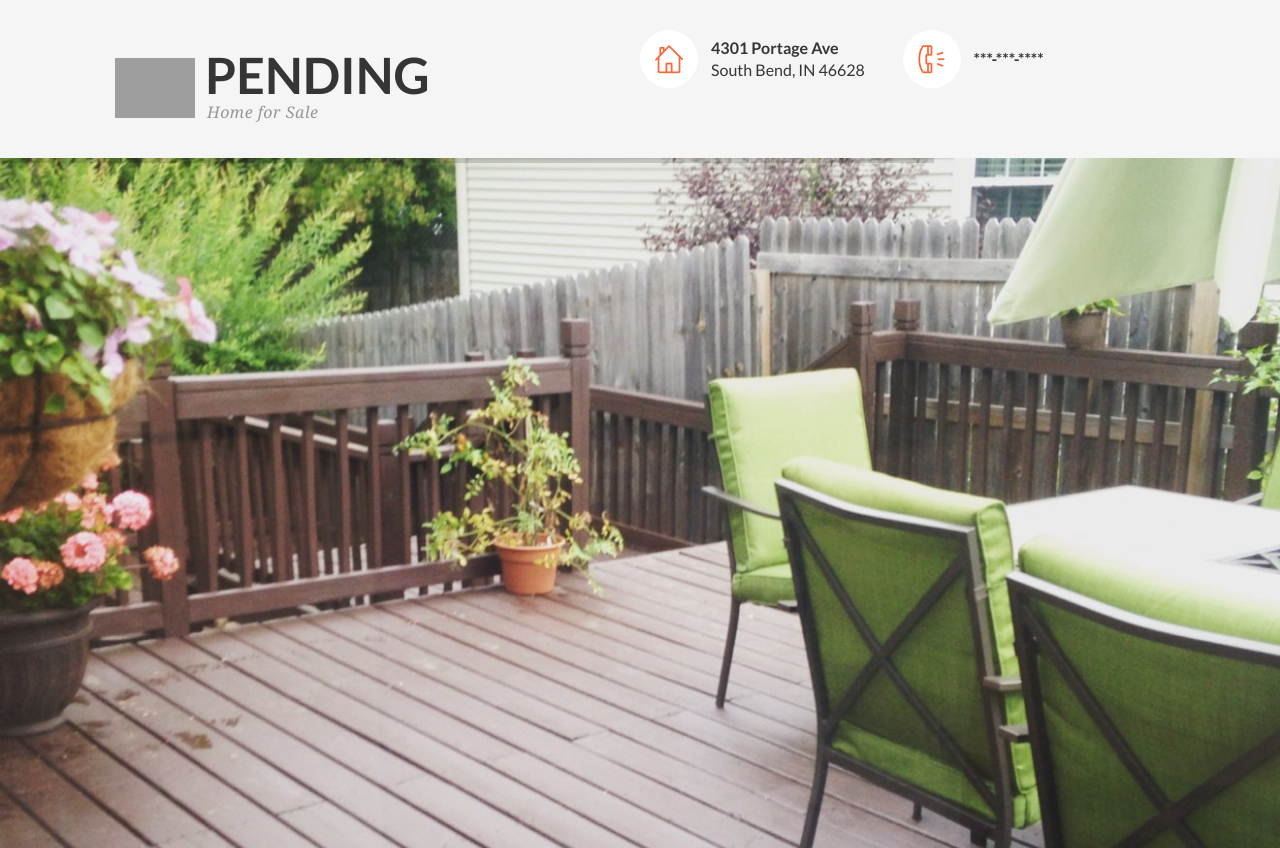
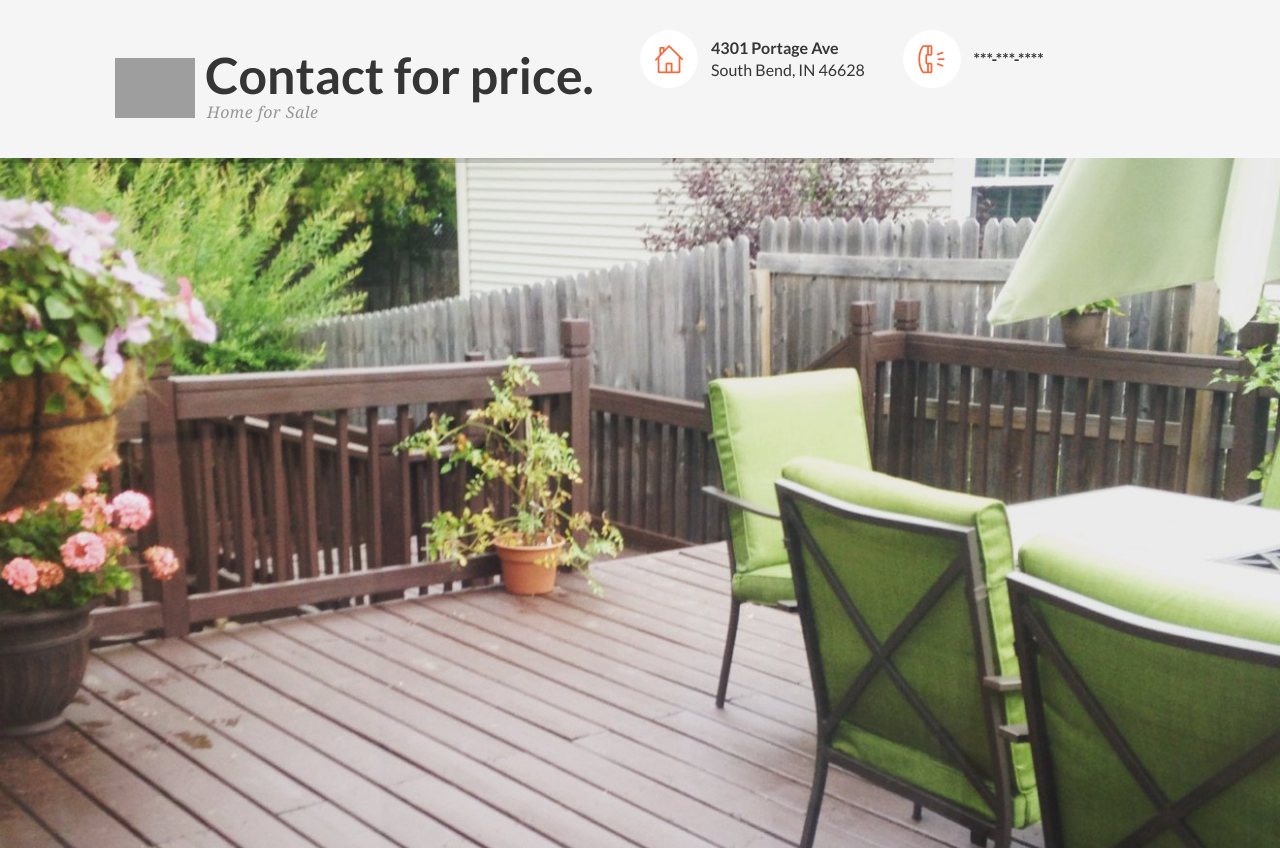
Before and after one commit to paigesellsherhouse/4301Portage, a plain HTML site: page index.html in a window 1280 px wide. Shown: the top 848 px of the page. Drawn offline with Linux system fonts and the light colour scheme; grey boxes are pictures that could not be loaded.

Commit message:
no longer pending.

```diff
--- a/index.html
+++ b/index.html
@@ -72,7 +72,7 @@
 											<img src="https://openclipart.org/download/26257/Anonymous-my-house.svg" class="logo_fixed" alt="">
 											<div class="logo_info">
 												<span class="logo_text">
-													<b>PENDING</b>
+													<b>Contact for price.</b>
 												</span>
 												<span class="logo_slogan">Home for Sale</span>
 											</div>
```
